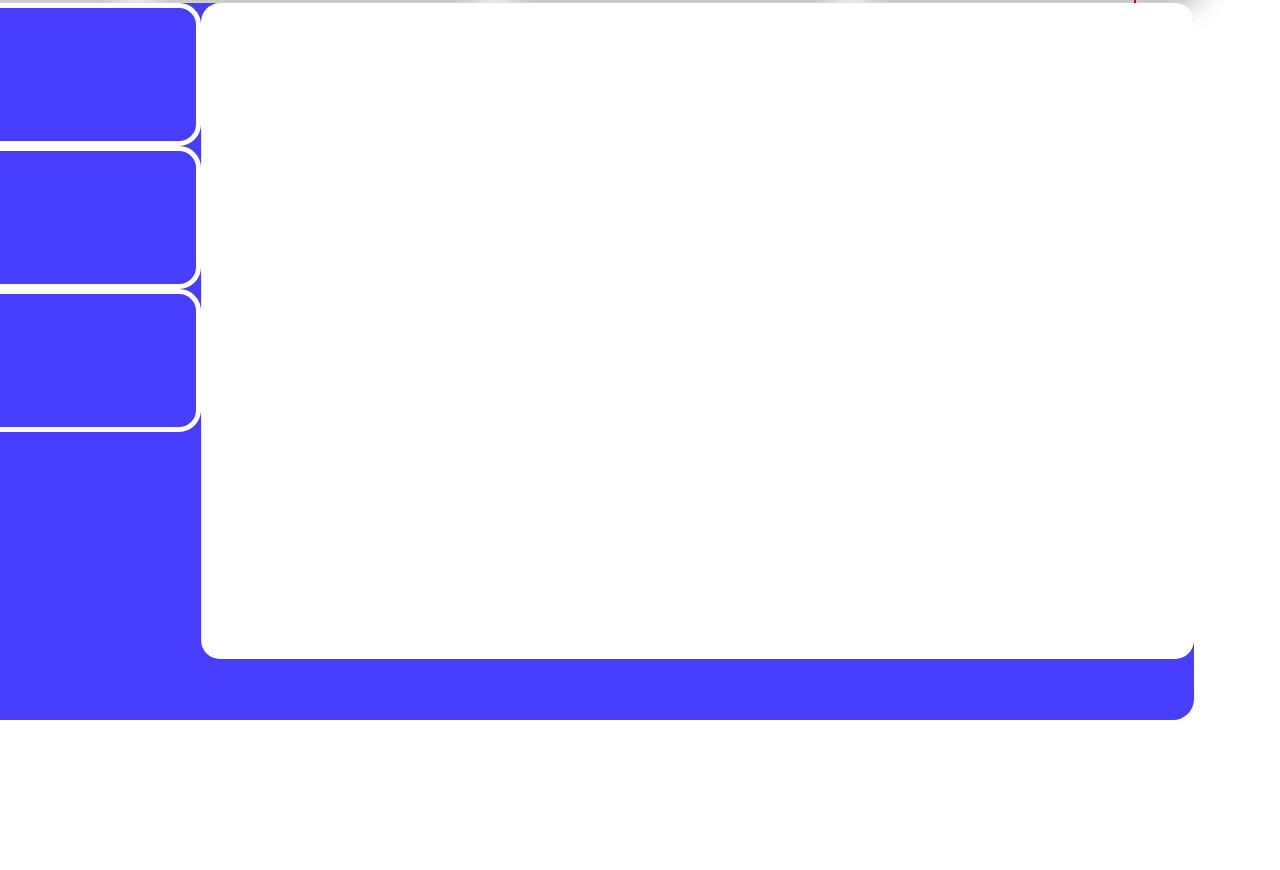
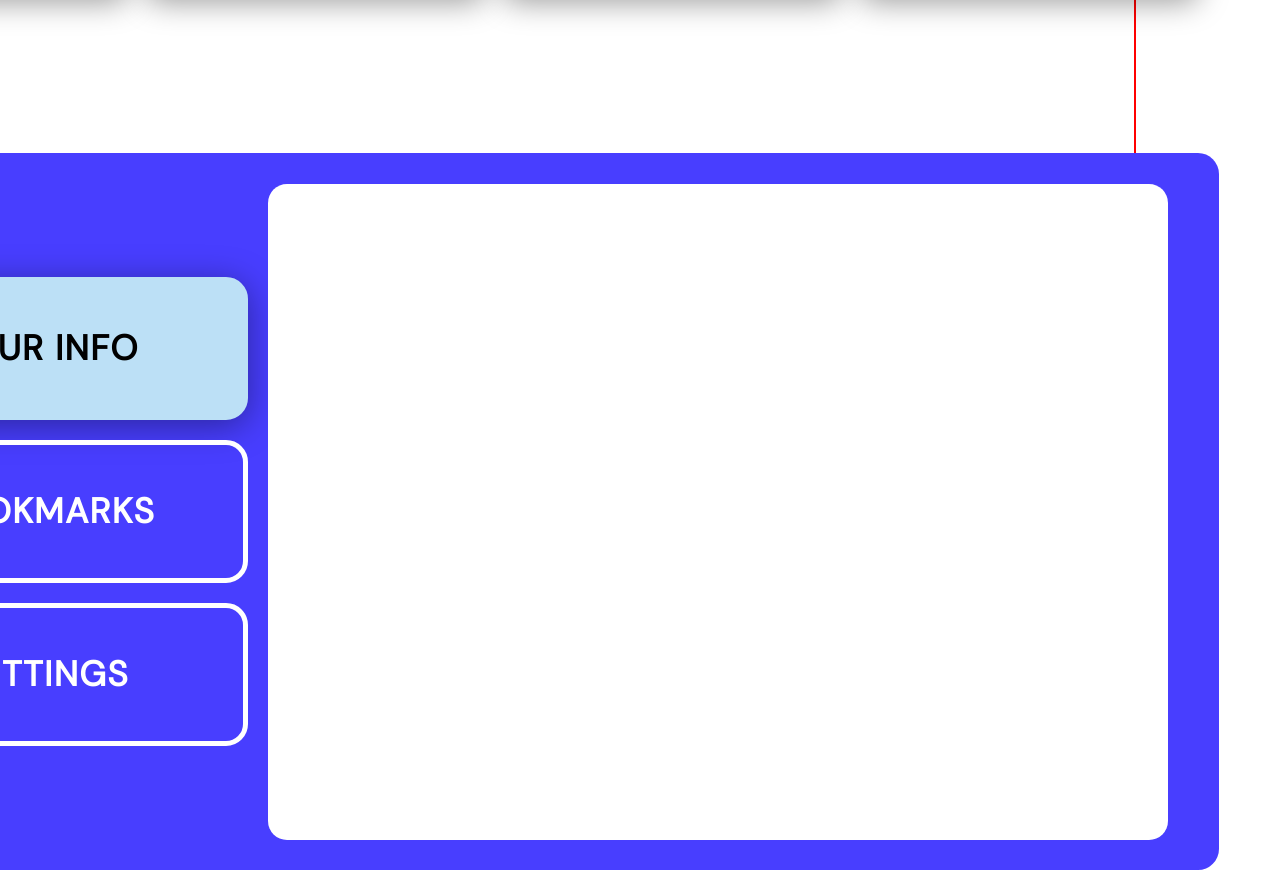
Before and after one commit to abhinavroy83/Dappr, a plain HTML site: page index.html in a window 1280 px wide. Shown: the part 913-1783 px from the top of the page. Before the commit the page ends 1633 px from the top, so only its background shows below. Drawn offline with Linux system fonts and the light colour scheme; a web font is replaced by a local one.

Commit message:
added the info box details

```diff
--- a/index.html
+++ b/index.html
@@ -41,7 +41,7 @@
       </div>
     </nav>
     <header id="header">
-      <main>
+      <main id="main">
         <section id="About">
           <div class="abt-section">
             <div class="about-image">
@@ -83,15 +83,22 @@
         <section id="Your-information">
           <div class="information-box">
             <div class="info-details">
-              <div class="info-details-box-size"></div>
-              <div class="info-details-box-size"></div>
-              <div class="info-details-box-size"></div>
+              <div class="info-details-box-size info-color">
+                <p id="info-text-color">YOUR INFO</p>
+              </div>
+              <div class="info-details-box-size">
+                <p>BOOKMARKS</p>
+              </div>
+
+              <div class="info-details-box-size">
+                <p>SETTINGS</p>
+              </div>
             </div>
             <div class="your-info-details"></div>
           </div>
         </section>
       </main>
-      <aside>
+      <aside id="aside">
         <div class="aside-logo">
           <img src="assets/logos_whatsapp-icon.png" alt="" />
           <img src="assets/Group 4.png" alt="" />
--- a/style.css
+++ b/style.css
@@ -77,6 +77,7 @@ section {
   position: relative;
   top: 200px;
 }
+
 
 #About {
   width: 100%;
@@ -167,18 +168,43 @@ section {
   width: 100%;
 }
 .information-box {
-  width: 1400px;
+  margin-top: 150px;
+  width: 1450px;
   height: 717px;
   border-radius: 21px;
   background: #483eff;
   display: flex;
+  justify-content: center;
+  align-items: center;
 }
 
 .info-details-box-size {
+  margin: 20px;
   width: 397px;
   height: 133px;
   border-radius: 22px;
   border: 5px solid #fff;
+}
+
+.info-color {
+  border: 5px solid #bce0f6;
+  background: #bce0f6;
+  box-shadow: 0px 6px 35px 0px rgba(0, 0, 0, 0.39);
+}
+
+#info-text-color{
+  color: #000;
+}
+
+.info-details-box-size p {
+  color: #FFFFFF;
+  font-family: DM Sans;
+  font-size: 35px;
+  font-style: normal;
+  font-weight: 700;
+  line-height: 178.7%; /* 62.545px */
+  letter-spacing: 1.4px;
+  text-align: center;
 }
 
 .your-info {
@@ -188,7 +214,7 @@ section {
 }
 
 .your-info-details {
-  width: 1004px;
+  width: 900px;
   height: 656px;
   border-radius: 19px;
   background: #fff;
```
